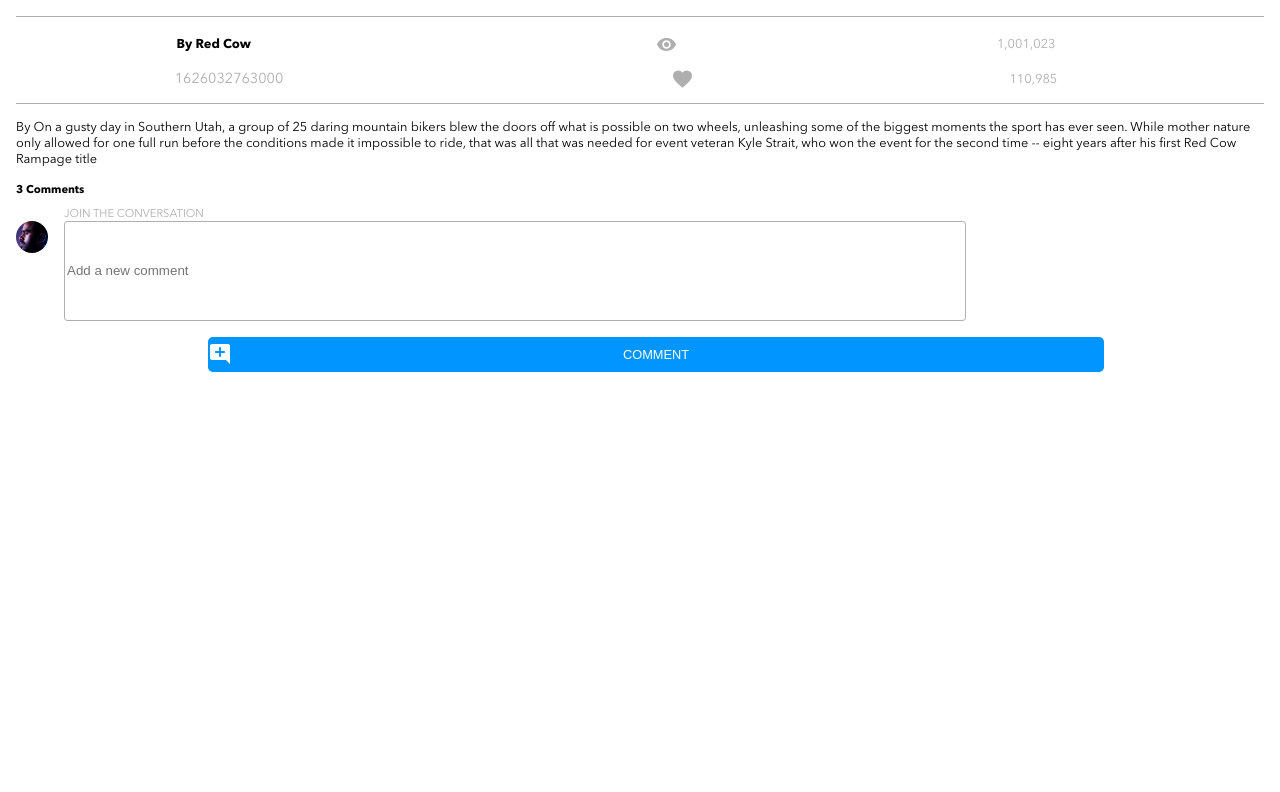
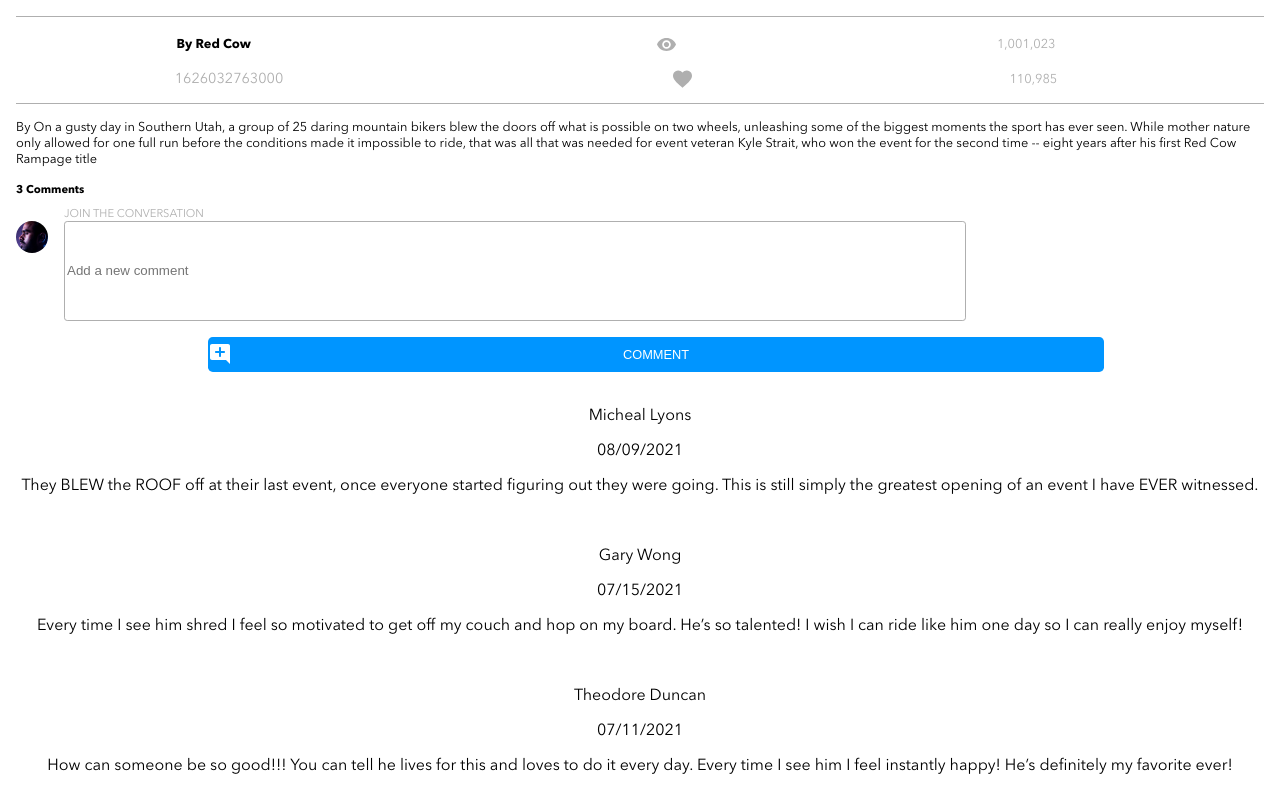
Before and after one commit to marqui0688/marcus-andersonjr-brainflix, a React (Create React App) app: page / in a window 1280 px wide. Shown: the part 945-1737 px from the top of the page. Before the commit the page ends 1317 px from the top, so only its background shows below. Built offline with nearby package versions, Linux system fonts and the light colour scheme.

Commit message:
made the comment section and started the video list.

```diff
--- a/src/App.js
+++ b/src/App.js
@@ -2,14 +2,19 @@ import { useState } from "react";
 import "./App.css";
 import Header from "../src/components/Header/Header";
 import videoDetails from "../src/data/video-details.json";
+import videoFiles from "../src/data/videos.json";
 import VideoHighlights from "../src/components/VideoHighlights/VideoHighlights";
 import VideoViews from "../src/components/VideoViews/VideoViews";
 import VideoDescription from "./components/VideoDescription/VideoDescription";
 import CommentsForm from "./components/CommentsForm/CommentsForm";
+import CommentDisplay from "./components/CommentDisplay/CommentDisplay";
 import "./assets/styles/partials/global.scss";
 
 function App() {
   const [featuredVideo, setFeaturedVideo] = useState(videoDetails[0]);
+  const [videoList, setVideoList] = useState(videoFiles);
+
+  console.log(videoDetails);
   return (
     <div className="App">
       <Header />
@@ -22,6 +27,7 @@ function App() {
       />
       <VideoDescription mainVideoDescription={featuredVideo.description} />
       <CommentsForm />
+      <CommentDisplay featuredVideoComments={featuredVideo.comments} />
     </div>
   );
 }
--- a/src/components/CommentDisplay/CommentDisplay.js
+++ b/src/components/CommentDisplay/CommentDisplay.js
@@ -1,21 +1,33 @@
 import mohanAvatar from "../../assets/Images/Mohan-muruge.jpg";
-
 import "./CommentDisplay.scss";
 
-function CommentsDisplay() {
-  return (
-    <>
+const formatDate = (timestamp) => {
+  let formattedDate;
+  const d = new Date(timestamp);
+  const month = d.getMonth() <= 8 ? `0${d.getMonth() + 1}` : d.getMonth() + 1;
+  const day = d.getDate() <= 9 ? `0${d.getDate()}` : d.getDate();
+  const year = d.getFullYear();
+  formattedDate = `${month}/${day}/${year}`;
+  return formattedDate;
+};
+
+function CommentDisplay({ featuredVideoComments }) {
+  return featuredVideoComments.map((comment) => {
+    return (
       <section className="comment-display__container">
         <div className="comment-display__block">
           <div className="comment-display__heading">
-            <img className="comment-display__avatar" src={mohanAvatar}></img>
-            <p className="comment-display__name">Michael Lyons</p>
-            <p className="comment-dispaly__date">Date</p>
+            <img className="comment-display__avatar"></img>
+            <p className="comment-display__name">{comment.name}</p>
+            <p className="comment-dispaly__date">
+              {formatDate(comment.timestamp)}
+            </p>
+            <p>{comment.comment}</p>
           </div>
         </div>
       </section>
-    </>
-  );
+    );
+  });
 }
 
-export default CommentsDisplay;
+export default CommentDisplay;
```
Also changed, not shown: src/components/VideoList/VideoList.js (added, +11 -0 lines), src/components/VideoList/VideoList.scss (added).
